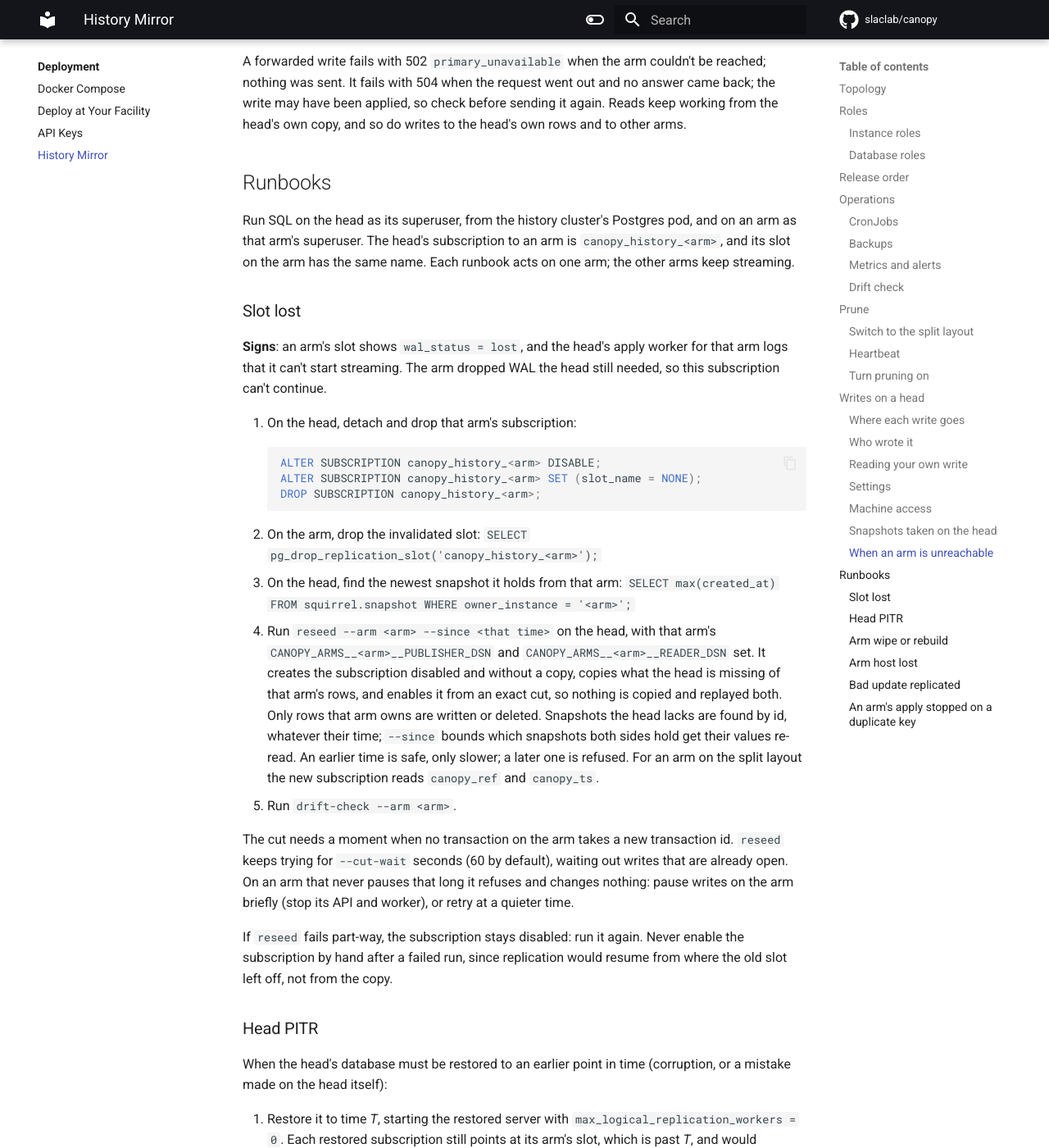
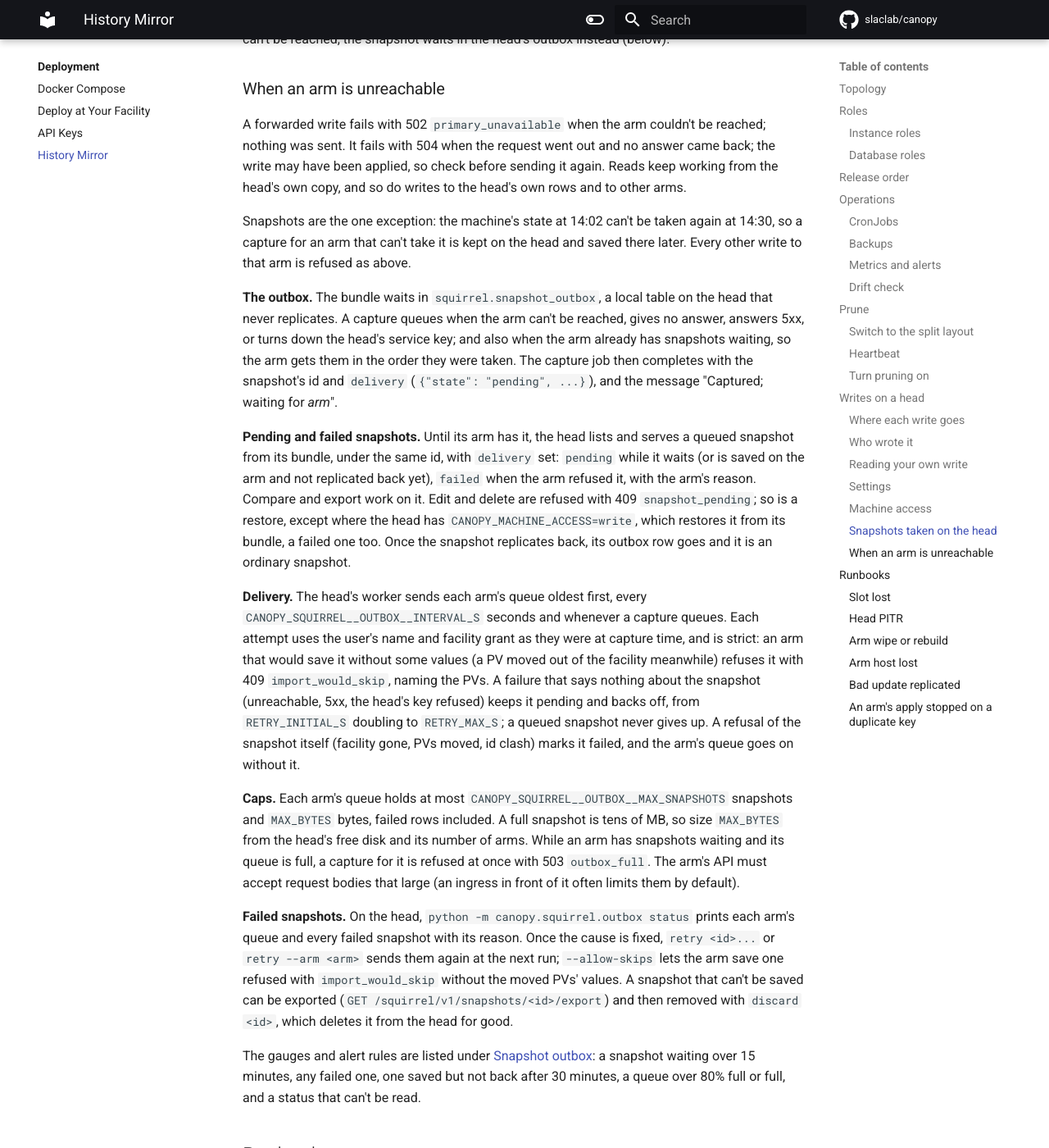
Before and after one commit to slaclab/canopy, an MkDocs documentation site: the page built from docs/deployment/history.md, in a window 1280 px wide and 1400 px high, scrolled down 11629 px. Shown: the whole window at 82% size. Built offline with MkDocs 1.6.1 and Material for MkDocs 9.7.7, drawn with Linux system fonts in a browser that asks for light colours; comment, search, counter and statistics services are not loaded; some of the changed text lies outside the part shown.

Commit message:
DOC: Describe a head's outbox for an arm it can't reach
What queues and what is refused, pending and failed snapshots, delivery in order
with backoff, the strict import, the caps and the arm's body-size limit, the
outbox CLI, its gauges and alerts, and what a head restored from backup keeps
of its queue.

```diff
--- a/docs/deployment/history.md
+++ b/docs/deployment/history.md
@@ -143,7 +143,7 @@ its Job also runs `heartbeat --arm <arm>` last, as described under [Prune](#prun
 
 Back up the head like a primary, with base backups and WAL archiving. Each arm's rows
 can be copied again from that arm, but the head's own rows exist only in its database
-and its backups.
+and its backups, and so do snapshots waiting in its outbox for an arm.
 
 ### Metrics and alerts
 
@@ -151,7 +151,9 @@ Each side's `/metrics` reports its half of replication: an arm's slot, and the h
 subscription to each arm (labelled `arm`). `/health/ready` checks the database. The
 gauges, and the alert rules shipped in `docker/observability`, are listed under
 [Replication](../observability/metrics.md#replication). The lag to watch is each
-arm's `canopy_replication_slot_lag_bytes`; the head can't measure its own.
+arm's `canopy_replication_slot_lag_bytes`; the head can't measure its own. A head
+that forwards to arms also reports its snapshot outbox per arm, under
+[Snapshot outbox](../observability/metrics.md#snapshot-outbox).
 
 ### Drift check
 
@@ -431,8 +433,9 @@ The capture job's result names the arm: `{"type": "snapshot", "id", "arm"}`, wit
 values the arm left out under `skipped`. It waits up to `CANOPY_FORWARD__TIMEOUT_S`
 (30 s) for the snapshot to come back; one that takes longer is saved on the arm all
 the same. The captured import is idempotent on the id, so sending a bundle again
-saves nothing twice. When the arm can't be reached, the job fails with
-`primary_unavailable`, or with the arm's refusal.
+saves nothing twice. When the arm refuses the snapshot (its facility is gone there,
+say), the job fails with the arm's reason. When it can't be reached, the snapshot
+waits in the head's outbox instead (below).
 
 ### When an arm is unreachable
 
@@ -441,6 +444,55 @@ reached; nothing was sent. It fails with 504 when the request went out and no an
 came back; the write may have been applied, so check before sending it again. Reads
 keep working from the head's own copy, and so do writes to the head's own rows and to
 other arms.
+
+Snapshots are the one exception: the machine's state at 14:02 can't be taken again at
+14:30, so a capture for an arm that can't take it is kept on the head and saved there
+later. Every other write to that arm is refused as above.
+
+**The outbox.** The bundle waits in `squirrel.snapshot_outbox`, a local table on the
+head that never replicates. A capture queues when the arm can't be reached, gives no
+answer, answers 5xx, or turns down the head's service key; and also when the arm
+already has snapshots waiting, so the arm gets them in the order they were taken. The
+capture job then completes with the snapshot's id and `delivery`
+(`{"state": "pending", ...}`), and the message "Captured; waiting for *arm*".
+
+**Pending and failed snapshots.** Until its arm has it, the head lists and serves a
+queued snapshot from its bundle, under the same id, with `delivery` set: `pending`
+while it waits (or is saved on the arm and not replicated back yet), `failed` when the
+arm refused it, with the arm's reason. Compare and export work on it. Edit and delete
+are refused with 409 `snapshot_pending`; so is a restore, except where the head has
+`CANOPY_MACHINE_ACCESS=write`, which restores it from its bundle, a failed one too.
+Once the snapshot replicates back, its outbox row goes and it is an ordinary snapshot.
+
+**Delivery.** The head's worker sends each arm's queue oldest first, every
+`CANOPY_SQUIRREL__OUTBOX__INTERVAL_S` seconds and whenever a capture queues. Each
+attempt uses the user's name and facility grant as they were at capture time, and is
+strict: an arm that would save it without some values (a PV moved out of the facility
+meanwhile) refuses it with 409 `import_would_skip`, naming the PVs. A failure that says
+nothing about the snapshot (unreachable, 5xx, the head's key refused) keeps it pending
+and backs off, from `RETRY_INITIAL_S` doubling to `RETRY_MAX_S`; a queued snapshot
+never gives up. A refusal of the snapshot itself (facility gone, PVs moved, id clash)
+marks it failed, and the arm's queue goes on without it.
+
+**Caps.** Each arm's queue holds at most `CANOPY_SQUIRREL__OUTBOX__MAX_SNAPSHOTS`
+snapshots and `MAX_BYTES` bytes, failed rows included. A full snapshot is tens of MB,
+so size `MAX_BYTES` from the head's free disk and its number of arms. While an arm has
+snapshots waiting and its queue is full, a capture for it is refused at once with 503
+`outbox_full`. The arm's API must accept request bodies that large (an ingress in
+front of it often limits them by default).
+
+**Failed snapshots.** On the head, `python -m canopy.squirrel.outbox status` prints
+each arm's queue and every failed snapshot with its reason. Once the cause is fixed,
+`retry <id>...` or `retry --arm <arm>` sends them again at the next run;
+`--allow-skips` lets the arm save one refused with `import_would_skip` without the
+moved PVs' values. A snapshot that can't be saved can be exported
+(`GET /squirrel/v1/snapshots/<id>/export`) and then removed with `discard <id>`,
+which deletes it from the head for good.
+
+The gauges and alert rules are listed under
+[Snapshot outbox](../observability/metrics.md#snapshot-outbox): a snapshot waiting
+over 15 minutes, any failed one, one saved but not back after 30 minutes, a queue over
+80% full or full, and a status that can't be read.
 
 ## Runbooks
 
@@ -502,7 +554,10 @@ or a mistake made on the head itself):
    the restored database holds from that arm, if that's earlier), then `drift-check`.
 
 The head's own rows written after *T* are lost: no arm holds them, only the head's
-backups (see [Backups](#backups)).
+backups (see [Backups](#backups)). So is any snapshot queued in the head's outbox after
+*T*, unless its arm already has it. A snapshot queued before *T* and delivered since
+waits again in the restored outbox; sending it again is harmless, since the arm saves
+nothing twice, and its row goes once the reseed brings the snapshot back.
 
 ### Arm wipe or rebuild
 
```
